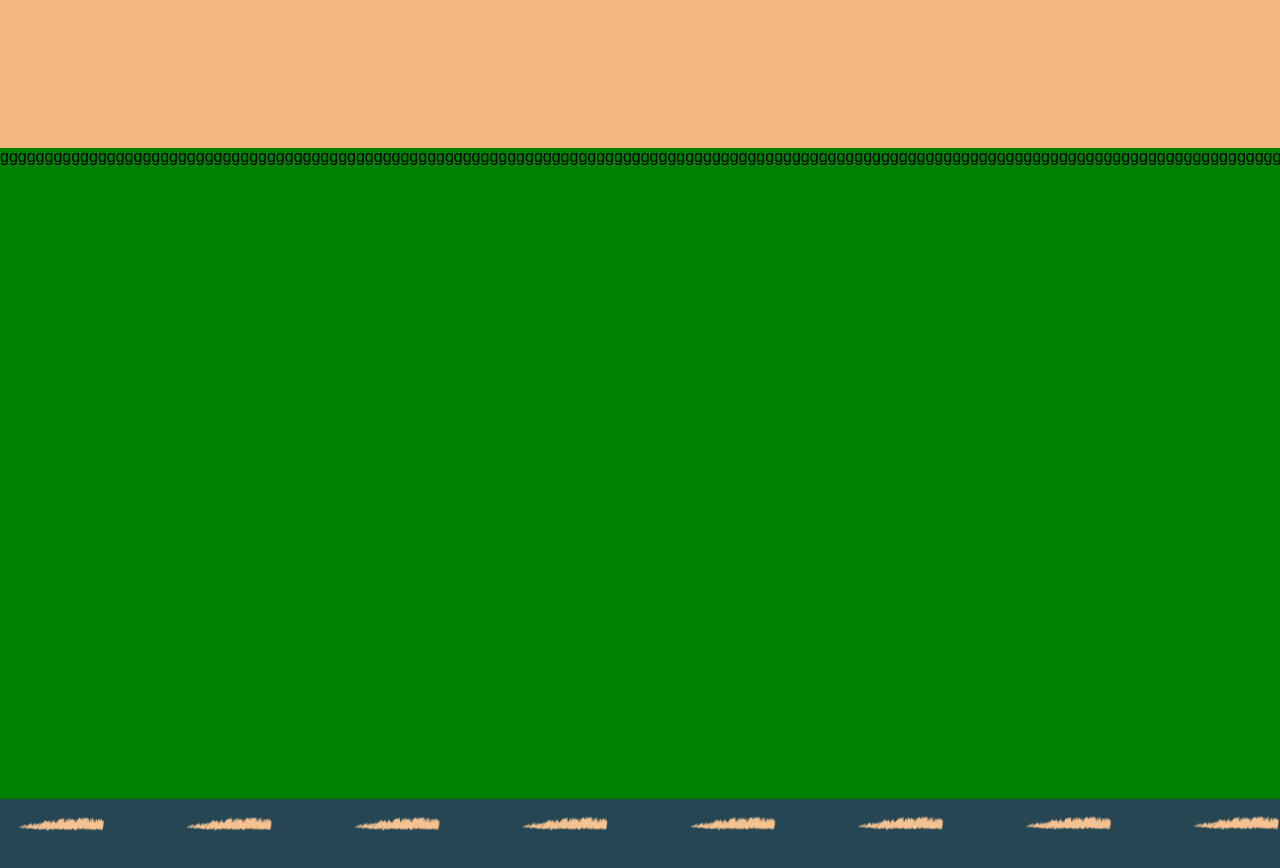
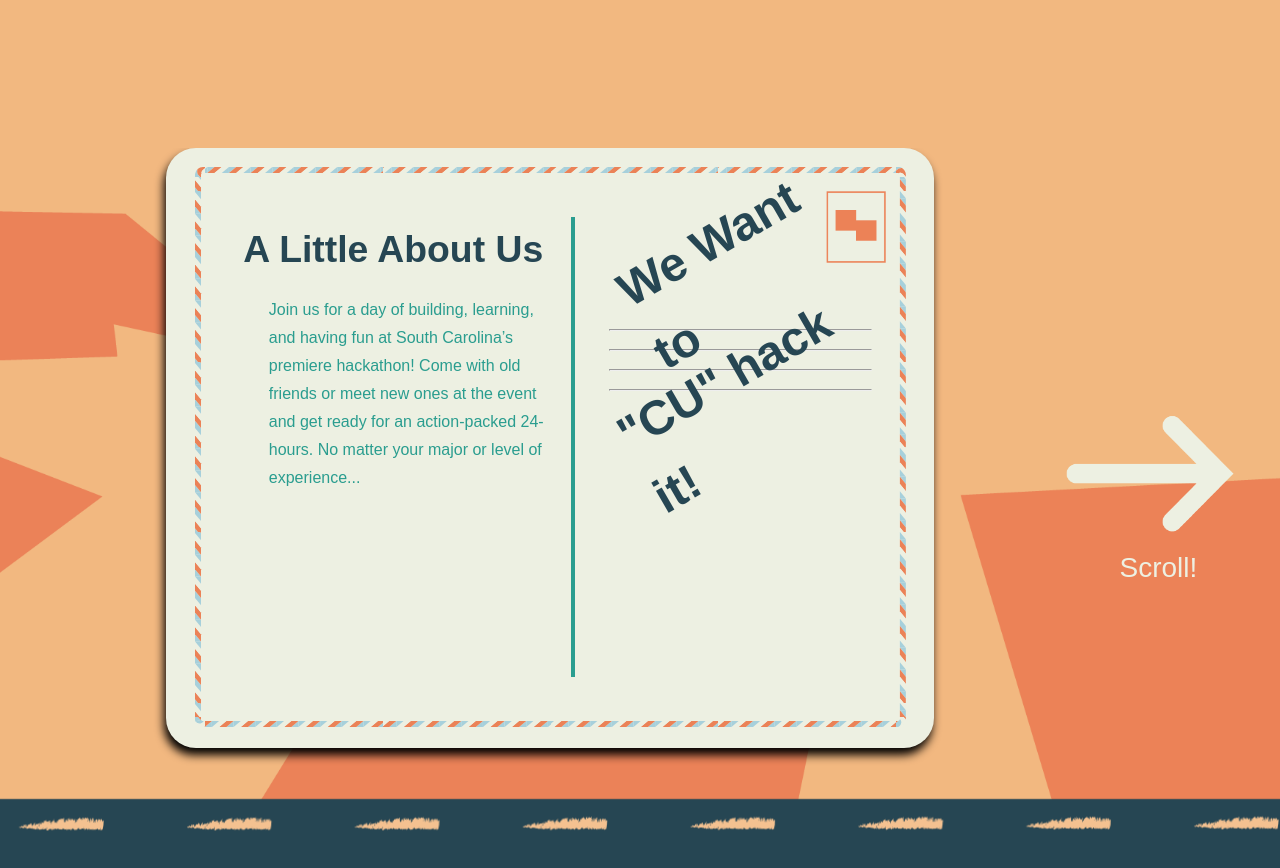
Before and after one commit to esargen/cuhackit-2021, a React (Create React App) app: page / in a window 1280 px wide. Shown: the part 980-1848 px from the top of the page. Built offline with nearby package versions, Linux system fonts and the light colour scheme; a web font is replaced by a local one.

Commit message:
added arrow

```diff
--- a/src/components/Horizontal/horizontal.js
+++ b/src/components/Horizontal/horizontal.js
@@ -2,22 +2,27 @@ import './horizontal.scss';
 import { gsap } from 'gsap';
 import { ScrollTrigger } from 'gsap/ScrollTrigger';
 import React, { useRef, useEffect, createRef } from 'react';
+import Postcard from '../Postcard/postcard';
 import Schedule from '../Schedule/schedule';
 import Partnercloud from '../PartnerCloud/partnercloud';
 
 function Horizontal() {
 
-  let i = 0;
-  let s = 'g'
-  for(i = 0; i < 1000; i+=1) {
-    s = s+'g';
-  }
-
   return (
     <div className="horizontalInset">
-      <div id="roadimg"></div>
-      <p>{s}</p>
-    </div>
+      <div id="roadimg">
+      </div>
+      <div id="cliffface">
+        <div id="clifffaceContent">
+          <Postcard />
+          <div id="arrowContainer">
+            <div id="arrow"></div>
+            <p id="arrowLabel">Scroll!</p>
+          </div>
+          <Schedule />
+        </div>
+      </div>
+  </div>
 
   );
 }
@@ -71,4 +76,17 @@ function Horizontal() {
   </div>
 </div> */}
 
+
+{/* <div id="van"></div>
+<Partnercloud />
+<div id="contact" class="text">
+  <h3>Stay in touch!</h3>
+  <a style={{textTransform: "none"}} href="https://docs.google.com/forms/d/e/1FAIpQLSeOQGq58yr8AliFswQaZ8zizYfVj8gdv6L8B-r6ZRjftwgGAg/viewform?usp=sf_link" class="newsletter">Sign up for our newsletter!</a>
+  <div id="socials">
+    <a class="social" href="https://twitter.com/cuhackit?lang=en"><i class="fa fa-twitter" aria-hidden="true"></i></a>
+    <a class="social" href="https://www.instagram.com/cuhackit/?hl=en"><i class="fa fa-instagram" aria-hidden="true"></i></a>
+    <a class="social" href="https://www.facebook.com/CUhackers/"><i class="fa fa-facebook" aria-hidden="true"></i></a>
+  </div>
+</div> */}
+
 export default Horizontal;
--- a/src/components/Horizontal/horizontal.scss
+++ b/src/components/Horizontal/horizontal.scss
@@ -5,6 +5,17 @@
   overflow-x: scroll;
   overflow-y: hidden;
   background-color: green;
+}
+
+#roadimg {
+  position: absolute;
+  background-image: url("../../images/road.png");
+  background-size: 100%;
+  width: 500%;
+  height: 100%;
+  background-repeat: repeat-x;
+  background-position: bottom;
+  z-index: 20;
 }
 
 
@@ -24,264 +35,144 @@
 //     z-index: 0;
 //   }
 
-//   #horizontal {
-//     overflow-x: scroll;
-//     display: flex;
-//     width: 100%;
-//   }
+  #horizontal {
+    overflow-x: scroll;
+    display: flex;
+    width: 100%;
+  }
 
-//   #cliffface {
-//     background-image: url("../../images/cliffface.png");
-//     background-size: cover;
-//     background-repeat: no-repeat;
-//     height: 100%;
-//     z-index: 1;
-//     position: relative;
-//     width: 300vw;
-//   }
+  #cliffface {
+    background-image: url("../../images/cliffface.png");
+    background-size: cover;
+    background-repeat: no-repeat;
+    height: 100%;
+    z-index: 1;
+    position: relative;
+    width: 300vw;
+  }
 
-//   #cliffface > div {
-//     max-width: 85%;
-//     display: flex;
-//     justify-content: space-between;
-//   }
+  #clifffaceContent {
+    max-width: 70%;
+    display: flex;
+    justify-content: space-between;
+  }
+
+  :root {
+    --arrowWidth: 20vw;
+  }
+
+  #arrowContainer {
+    height: 80vh;
+    display: flex;
+    flex-direction: column;
+    justify-content: center;
+    margin-bottom: 10vh;
+    margin-left: -10vw;
+  }
+
+  #arrow {
+    background-image: url("../../images/arrow.png");
+    background-size: contain;
+    background-repeat: no-repeat;
+    height: 30vh;
+    width: var(--arrowWidth);
+    position: relative;
+    z-index: 4;
+  }
+
+  #arrowLabel {
+    font-size: 21pt;
+    color: #edf0e2;
+    width: var(--arrowWidth);
+    text-align: center;
+    margin-top: -5vh;
+  }
 
 
-#roadimg {
-  position: absolute;
-  background-image: url("../../images/road.png");
-  background-size: 100%;
-  width: 500%;
-  height: 100%;
-  background-repeat: repeat-x;
-  background-position: bottom;
+
+
+
+
+
+
+  /* van */
+
+    #van {
+      background-image: url("../../images/van.png");
+      background-size: contain;
+      background-repeat: no-repeat;
+      height: 400px;
+      width: 750px;
+      position: relative;
+      bottom: 0;
+      margin-top: auto;
+      z-index: 4;
     }
 
-// /* About */
 
-//   #about {
-//     width: 60vw;
-//     height: 75vh;
-//     background-color: #edf0e2;
-//     border-radius: 30px;
-//     margin-left: 13vw;
-//     margin-top: 7.5vh;
-//     box-shadow: -2px 7px 10px rgb(0, 0, 0);
-//     overflow: hidden;
-//   }
+/* partners */
 
-//   #about > div {
-//     border: solid #eb8258;
-//     border-width: 10px;
-//     border-image: url("../../images/border.svg") 20 repeat;
-//     border-radius: 20px;
-//     min-width: 90%;
-//     max-width: 90%;
-//     min-height: 90%;
-//     max-height: 90%;
-//     margin: auto;
-//     margin-top: 2.5%;
-//     display: flex;
-//     overflow: hidden;
-//   }
+  #partners {
+    margin-top: 12.5vh;
+    min-width: 75vw;
+  }
 
-//   .break {
-//     border-right: 3pt solid #2a9d8f;
-//   }
+  #partners h3 {
+    font-size: 18pt;
+  }
 
-//   .text {
-//     margin-left: 5vw;
-//     margin-top: 5vh;
-//     margin-bottom: 5vh;
-//     padding-right: 2vw;
-//     color: #2a9d8f;
-//     font-size: 12pt;
-//     line-height: 1.75;
-//   }
+  #partnercloud {
+    display: flex;
+    max-width: 50vw;
+  }
 
-//   #about .text {
-//     max-width: 40%;
-//     max-height: 50%;
-//   }
+  .partner {
+    flex: 20%;
+    max-width: 20%;
+    margin-right: 5%;
+  }
 
-//   .text h3 {
-//     color: #264653;
-//     font-size: 28pt;
-//     margin-left: -2vw;
-//     margin-bottom: 5%;
-//     font-family: 'ff-cocon-pro', sans-serif;
-//   }
+  .partner img {
+    width: 100%;
+  }
 
-//   .line {
-//     max-height: 50%;
-//     height: 50%;
-//     width: 40%;
-//     padding-left: 5%;
-//   }
+  /* contact */
 
-//   hr {
-//     text-align: center;
-//     color: #2a9d8f;
-//   }
-
-//   #wewantto {
-//     margin-top: 55%;
-//     margin-right: 5%;
-
-//   }
-
-//   #wewantto h3 {
-//     transform: rotate(-30deg);
-//     font-family: pacifico, sans-serif;
-//     font-weight: 700;
-//     font-style: normal;
-//     position: relative;
-//     bottom: 200px;
-//     font-size: 3em;
-//     line-height: 1.5;
-//     color: #264653;
-//     margin-left: 5%;
-//   }
-
-//   .lines br {
-//     line-height: 3;
-//   }
-
-//   .title {
-//     margin-left: 15vw;
-//   }
-
-//   .stamp {
-//     background-image: url("../../images/stamp.png");
-//     background-size: contain;
-//     background-repeat: no-repeat;
-//     width: 60px;
-//     height: 75px;
-//     float: right;
-//     margin-top: 5%;
-//   }
-
-//   /*Schedule*/
-
-//   #schedule {
-//     margin-top: 12.5vh;
-//   }
-
-//   #schedule .text, #schedule h3 {
-//     color: #edf0e2;
-//   }
-
-//   #schedule h3 {
-//     margin-bottom: auto;
-//   }
-
-//   .hourly {
-//     display: flex;
-//     justify-content: space-between;
-//     margin-bottom: auto;
-//   }
-
-//   .hourly > p {
-//     width: 25%;
-//   }
-
-//   .days {
-//     display: flex;
-//     justify-content: space-between;
-//     width: 85vw;
-//   }
-
-//   .day {
-//     margin-right: 5vw;
-//   }
-
-//   .dayname {
-//     font-size: 21pt;
-//   }
-
-//   .event, .timestamp {
-//     font-size: 14pt;
-//     line-height: 1.25
-//   }
-
-//   /* van */
-
-//     #van {
-//       background-image: url("../../images/van.png");
-//       background-size: contain;
-//       background-repeat: no-repeat;
-//       height: 400px;
-//       width: 750px;
-//       position: relative;
-//       bottom: 0;
-//       margin-top: auto;
-//       z-index: 4;
-//     }
+  #contact {
+    min-width: 50vw;
+    margin-top: 17.5vh;
+  }
 
 
-// /* partners */
+  #contact > a {
+    padding: 15px;
+    background-color: #eb8258;
+    color: #edf0e2;
+    max-width: 20%;
+    border-radius: 20px;
+    text-align: center;
+    font-weight: 600;
+    text-transform: none !important;
+  }
 
-//   #partners {
-//     margin-top: 12.5vh;
-//     min-width: 75vw;
-//   }
+    #contact h3 {
+      color: #264653;
+      font-size: 42pt;
+    }
 
-//   #partners h3 {
-//     font-size: 18pt;
-//   }
+    #socials {
+      width: 20%;
+      display: flex;
+      justify-content: space-between;
+      margin-top: 5vh;
+    }
 
-//   #partnercloud {
-//     display: flex;
-//     max-width: 50vw;
-//   }
-
-//   .partner {
-//     flex: 20%;
-//     max-width: 20%;
-//     margin-right: 5%;
-//   }
-
-//   .partner img {
-//     width: 100%;
-//   }
-
-//   /* contact */
-
-//   #contact {
-//     min-width: 50vw;
-//     margin-top: 17.5vh;
-//   }
-
-
-//   #contact > a {
-//     padding: 15px;
-//     background-color: #eb8258;
-//     color: #edf0e2;
-//     max-width: 20%;
-//     border-radius: 20px;
-//     text-align: center;
-//     font-weight: 600;
-//     text-transform: none !important;
-//   }
-
-//     #contact h3 {
-//       color: #264653;
-//       font-size: 42pt;
-//     }
-
-//     #socials {
-//       width: 20%;
-//       display: flex;
-//       justify-content: space-between;
-//       margin-top: 5vh;
-//     }
-
-//     #socials .social {
-//       color: #eb8258;
-//       text-transform: none;
-//       flex: 20%;
-//       max-width: 20%;
-//       background-color: #edf0e2;
-//       border-radius: 100%;
-//       text-align: center;
-//     }
+    #socials .social {
+      color: #eb8258;
+      text-transform: none;
+      flex: 20%;
+      max-width: 20%;
+      background-color: #edf0e2;
+      border-radius: 100%;
+      text-align: center;
+    }
--- /dev/null
+++ b/src/components/Postcard/postcard.js
@@ -0,0 +1,36 @@
+import './postcard.scss';
+import React from 'react';
+
+function Postcard() {
+
+  return (
+    <div id="about">
+        <div>
+        <div class="text break">
+            <h3>A Little About Us</h3>
+            <p>Join us for a day of building, learning, and having fun at South Carolina’s premiere hackathon! Come with old friends or meet new ones at the event and get ready for an action-packed 24-hours. No matter your major or level of experience... </p>
+        </div>
+        <div class="text" class="line">
+            <div class="stamp">
+            </div>
+            <div id="wewantto">
+            <div class="lines">
+                <hr />
+                <br />
+                <hr />
+                <br />
+                <hr />
+                <br />
+                <hr />
+            </div>
+            <h3>We Want to </h3>
+            <h3>"CU" hack it!</h3>
+            </div>
+        </div>
+        </div>
+    </div>
+  );
+}
+
+
+export default Postcard;
--- /dev/null
+++ b/src/components/Postcard/postcard.scss
@@ -0,0 +1,102 @@
+/* About */
+
+#about {
+    width: 60vw;
+    height: 75vh;
+    background-color: #edf0e2;
+    border-radius: 30px;
+    margin-left: 13vw;
+    box-shadow: -2px 7px 10px rgb(0, 0, 0);
+    overflow: hidden;
+  }
+
+  #about > div {
+    border: solid #eb8258;
+    border-width: 10px;
+    border-image: url("../../images/border.svg") 20 repeat;
+    border-radius: 20px;
+    min-width: 90%;
+    max-width: 90%;
+    min-height: 90%;
+    max-height: 90%;
+    margin: auto;
+    margin-top: 2.5%;
+    display: flex;
+    overflow: hidden;
+  }
+
+  .break {
+    border-right: 3pt solid #2a9d8f;
+  }
+
+  .text {
+    margin-left: 5vw;
+    margin-top: 5vh;
+    margin-bottom: 5vh;
+    padding-right: 2vw;
+    color: #2a9d8f;
+    font-size: 12pt;
+    line-height: 1.75;
+  }
+
+  #about .text {
+    max-width: 40%;
+    max-height: 50%;
+  }
+
+  .text h3 {
+    color: #264653;
+    font-size: 28pt;
+    margin-left: -2vw;
+    margin-bottom: 5%;
+    font-family: 'ff-cocon-pro', sans-serif;
+  }
+
+  .line {
+    max-height: 50%;
+    height: 50%;
+    width: 40%;
+    padding-left: 5%;
+  }
+
+  hr {
+    text-align: center;
+    color: #2a9d8f;
+  }
+
+  #wewantto {
+    margin-top: 55%;
+    margin-right: 5%;
+
+  }
+
+  #wewantto h3 {
+    transform: rotate(-30deg);
+    font-family: pacifico, sans-serif;
+    font-weight: 700;
+    font-style: normal;
+    position: relative;
+    bottom: 200px;
+    font-size: 3em;
+    line-height: 1.5;
+    color: #264653;
+    margin-left: 5%;
+  }
+
+  .lines br {
+    line-height: 3;
+  }
+
+  .title {
+    margin-left: 15vw;
+  }
+
+  .stamp {
+    background-image: url("../../images/stamp.png");
+    background-size: contain;
+    background-repeat: no-repeat;
+    width: 60px;
+    height: 75px;
+    float: right;
+    margin-top: 5%;
+  }
--- a/src/components/Schedule/schedule.js
+++ b/src/components/Schedule/schedule.js
@@ -1,4 +1,4 @@
-import '../../App.scss';
+import './schedule.scss';
 import schedule from './schedule.json';
 
 const schedulearray = Array.from(schedule);
```
Also changed, not shown: src/components/Schedule/schedule.scss (added, +42 -0 lines), src/images/arrow.png (added), 1 other file (tests, documents, lock files or other folders). Lines whose indentation alone changed are shown as unchanged.
